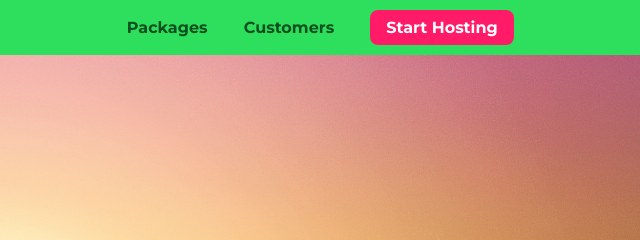
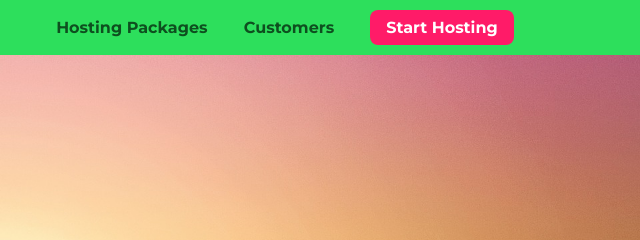
Before and after one commit to erikmanley79/css-complete-project, a plain HTML site: page index.html in a window 1280 px wide. Shown: the top 240 px of the page, 640-1280 px from the left. Drawn offline with Linux system fonts and the light colour scheme.

Commit message:
Updated the packages nav text

```diff
--- a/index.html
+++ b/index.html
@@ -22,7 +22,7 @@
         <nav class="main-nav">
             <ul class="main-nav__items">
                 <li class="main-nav__item">
-                    <a href="packages/index.html">Packages</a>
+                    <a href="packages/index.html">Hosting Packages</a>
                 </li>
                 <li class="main-nav__item">
                     <a href="customers/index.html">Customers</a>
```
